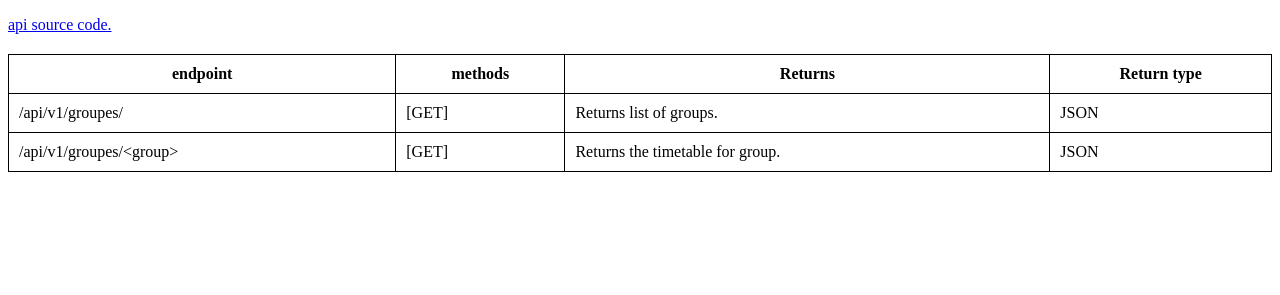
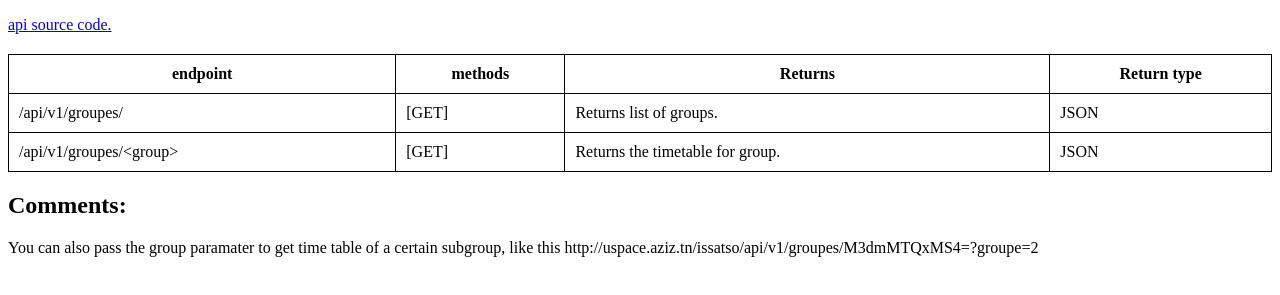
Before and after one commit to mohamed-aziz/issat-timetable, a plain HTML site: page index.html in a window 1280 px wide. Shown: the part 91-386 px from the top of the page. Drawn offline with Linux system fonts and the light colour scheme.

Commit message:
Updated index.html

```diff
--- a/index.html
+++ b/index.html
@@ -40,4 +40,8 @@
             <td>JSON</td>
         </tr>
     </table>
+
+    <h2>Comments:</h2>
+    <p>You can also pass the group paramater to get time table of a certain subgroup, like this http://uspace.aziz.tn/issatso/api/v1/groupes/M3dmMTQxMS4=?groupe=2</p>
+
 </html>
```
